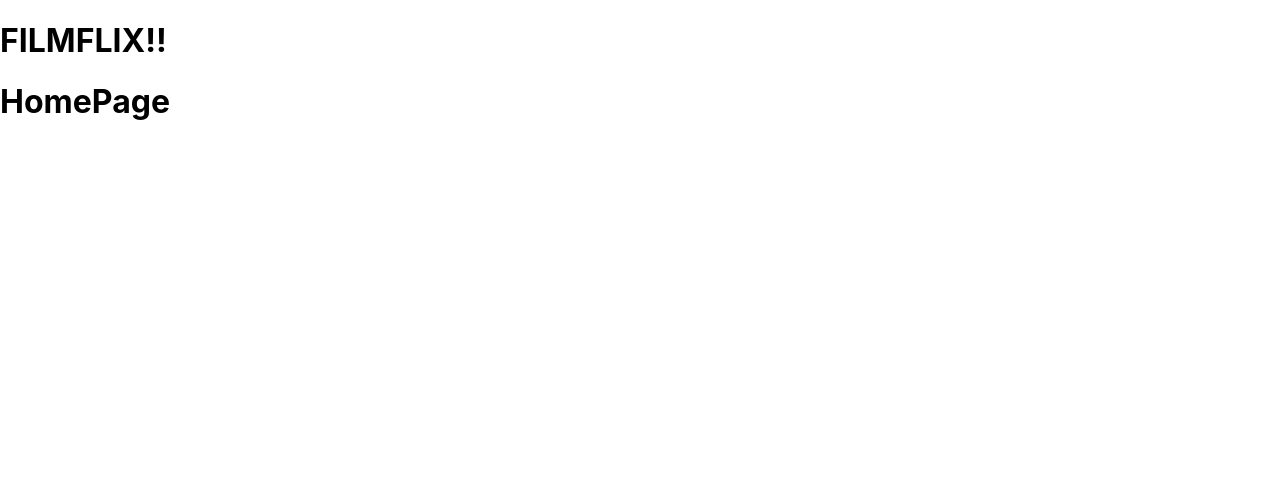
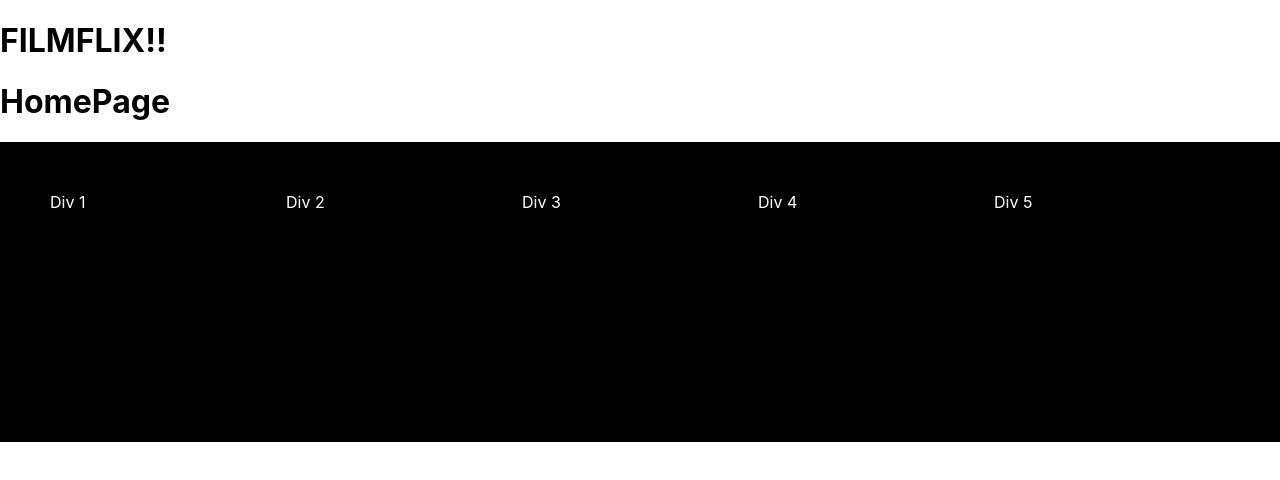
Before and after one commit to Filmflix-FED22G/filmflix, a React (Vite) app: page / in a window 1280 px wide. Shown: the top 480 px of the page. Built offline with nearby package versions, Linux system fonts and the light colour scheme.

Commit message:
Set up footer with five divs for comming content

```diff
--- a/src/App.tsx
+++ b/src/App.tsx
@@ -1,10 +1,12 @@
 import { Outlet } from 'react-router-dom';
+import Footer from './pages/components/Footer';
 
 function App() {
   return (
     <>
       <h1>FILMFLIX!!</h1>
       <Outlet />
+      <Footer />
     </>
   );
 }
--- /dev/null
+++ b/src/pages/components/Footer.tsx
@@ -0,0 +1,26 @@
+import React from 'react';
+import styled from 'styled-components';
+
+const FooterContainer = styled.footer`
+  display: flex;
+  justify-content: center;
+
+  background-color: #000;
+  color: #fff;
+  height: 200px;
+  padding: 50px;
+`;
+
+const Footer: React.FC = () => {
+  return (
+    <FooterContainer>
+      <div style={{ flex: 1 }}>Div 1</div>
+      <div style={{ flex: 1 }}>Div 2</div>
+      <div style={{ flex: 1 }}>Div 3</div>
+      <div style={{ flex: 1 }}>Div 4</div>
+      <div style={{ flex: 1 }}>Div 5</div>
+    </FooterContainer>
+  );
+};
+
+export default Footer;
--- a/tsconfig.json
+++ b/tsconfig.json
@@ -13,7 +13,7 @@
     "isolatedModules": true,
     "noEmit": true,
     "jsx": "react-jsx",
-    "types": ["vitest/globals"],
+
 
     /* Linting */
     "strict": true,
```
